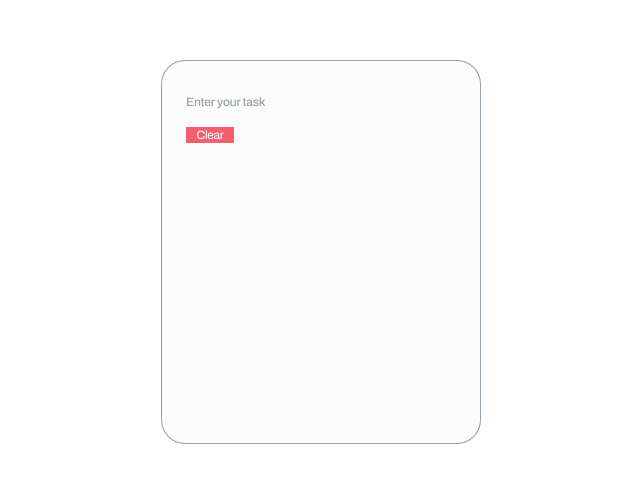
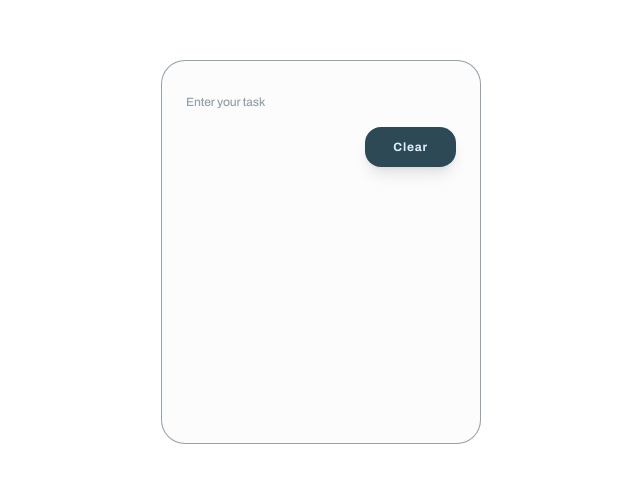
Before and after one commit to davemiyazaki/TinyToDo, a React (Vite) app: page / in a window 1280 px wide. Shown: the part 148-630 px from the top of the page, without its empty margins (319-959 px from the left). Built offline with nearby package versions, Linux system fonts and the light colour scheme.

Commit message:
Arranged button into div, aligned to the right, added slight animation and shadow on hover and click

```diff
--- a/src/components/ClearButton.jsx
+++ b/src/components/ClearButton.jsx
@@ -12,7 +12,21 @@ const ClearButton = () => {
   }
 
   return(
-    <button className="border-none w-12 bg-accent text-white" onClick={ClearList}>Clear</button>
+  <div className=" w-full flex justify-end" >
+    <button className="
+        border-none rounded-[16px] px-7 py-3 tracking-[0.0525rem] font-bold
+        transition ease-out duration-500 shadow-lg
+        bg-text text-secondary
+        active:shadow-lg
+        active:bg-text
+        hover:shadow-xl
+        hover:bg-text-dark"
+        onClick={ClearList}>
+
+        Clear
+
+      </button>
+  </div>
   );
 }
 
--- a/src/index.css
+++ b/src/index.css
@@ -3,9 +3,11 @@
 
 @theme {
   --color-text: hsl(200 30% 26%);
+  --color-text-dark: hsl(200 30% 16%);
+  --color-text-light: hsl(200 30% 36%);
   --color-background: hsl(240 20% 99%);
   --color-primary: hsl(229 86% 70%);
-/*  --color-secondary: hsl(200 30% 26%);*/
+  --color-secondary:hsla(211, 100%, 94%, 1);
   --color-accent: hsl(354 83% 66%);
 }
 
```
